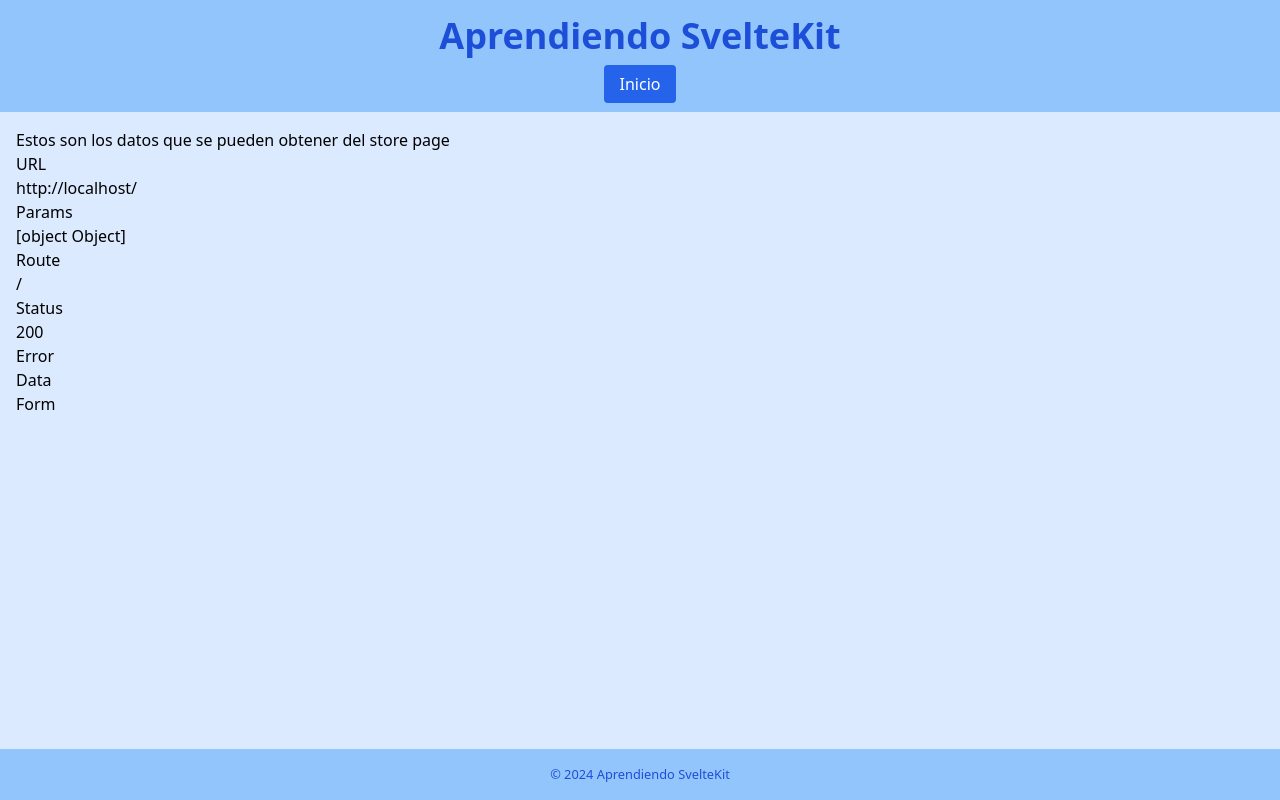
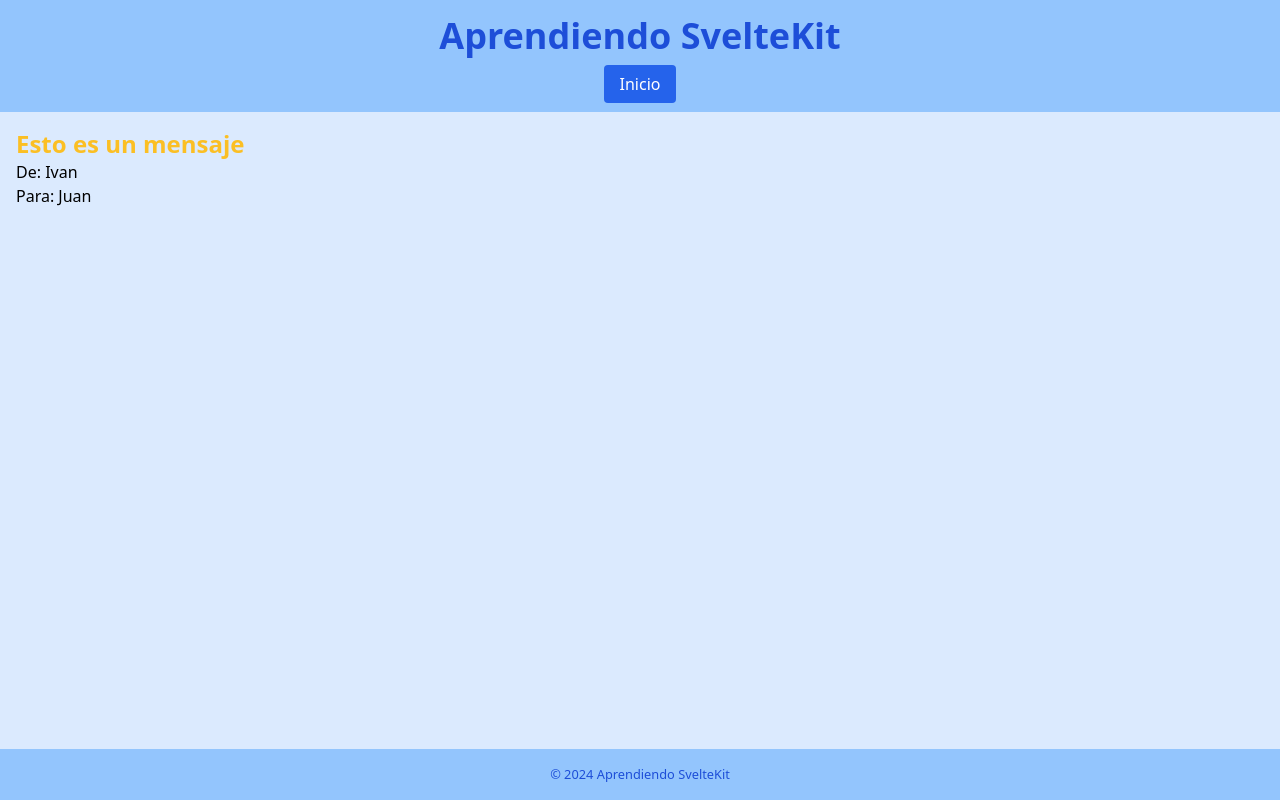
Before and after one commit to IvanGabrielYarupaitanRivera/playground, a SvelteKit app: page / in a window 1280 px wide. Built offline with nearby package versions, Linux system fonts and the light colour scheme.

Commit message:
reemplaza la visualización de datos de estado de la página con el componente Mensaje

```diff
--- a/src/routes/+page.svelte
+++ b/src/routes/+page.svelte
@@ -1,30 +1,5 @@
 <script>
-	import { page } from '$app/state';
+	import Mensaje from './Mensaje.svelte';
 </script>
 
-<h1>Estos son los datos que se pueden obtener del store page</h1>
-
-<h2>URL</h2>
-<p>{page.url}</p>
-
-<h2>Params</h2>
-<p>{page.params}</p>
-
-<h2>Route</h2>
-<p>{page.route.id}</p>
-
-<h2>Status</h2>
-<p>{page.status}</p>
-
-<h2>Error</h2>
-<p>{page.error}</p>
-
-<h2>Data</h2>
-<ul>
-	{#each page.data.arreglo as item}
-		<li>{item.id}</li>
-	{/each}
-</ul>
-
-<h2>Form</h2>
-<p>{page.form}</p>
+<Mensaje></Mensaje>
```
